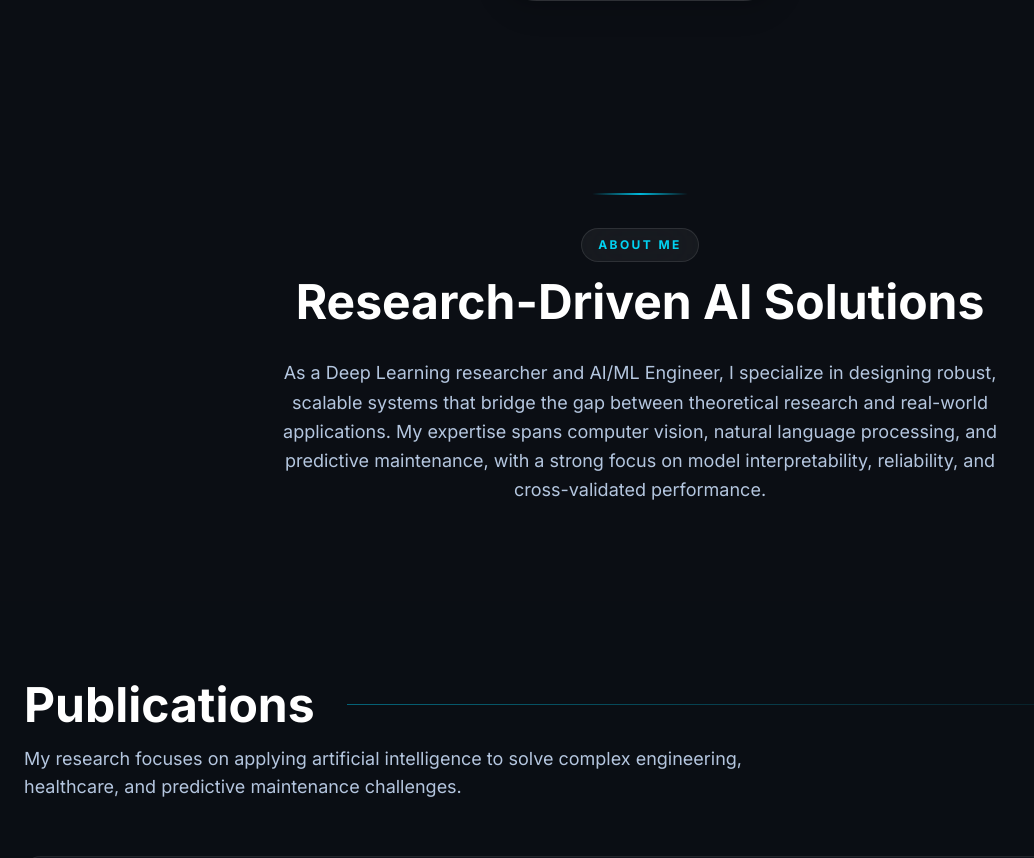
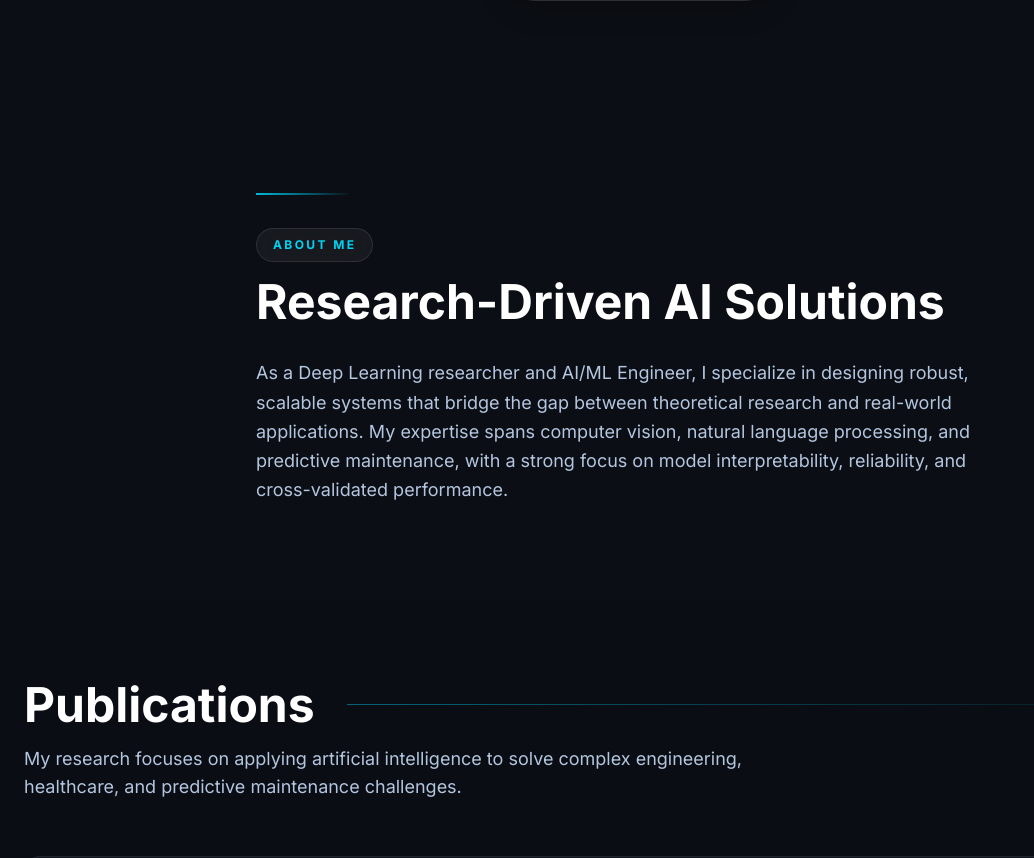
Before and after one commit to Priya67803/my-portfolio, a Next.js app: page / in a window 1280 px wide. Shown: the part 998-1856 px from the top of the page, without its empty margins (0-1034 px from the left). Built offline with nearby package versions, Linux system fonts and the light colour scheme.

Commit message:
updated layout

```diff
--- a/app/page.tsx
+++ b/app/page.tsx
@@ -238,16 +238,16 @@ export default function Portfolio() {
 
 
                     {/* Executive Summary */}
-                    <section id="about" className="min-h-[50vh] flex items-center justify-center overflow-hidden py-24">
+                    <section id="about" className="min-h-[50vh] flex items-center overflow-hidden py-24">
                         <motion.div
-                            className="max-w-4xl mx-auto px-6 text-center"
+                            className="max-w-4xl mx-auto px-6 text-left"
                             initial="hidden"
                             whileInView="visible"
                             viewport={{ once: true, margin: "-200px" }}
                             variants={slideInLeft}
                         >
                             <motion.div className="inline-block mb-6">
-                                <div className="w-24 h-[2px] bg-gradient-to-r from-transparent via-cyan-500 to-transparent mx-auto" />
+                                <div className="w-24 h-[2px] bg-gradient-to-r from-cyan-500 to-transparent" />
                             </motion.div>
                             <motion.div variants={fadeInUp} className="mb-4">
                                 <span className="inline-flex items-center gap-2 text-xs font-bold uppercase tracking-[0.2em] text-cyan-400 glass px-4 py-2 rounded-full border border-cyan-500/20">
@@ -257,7 +257,7 @@ export default function Portfolio() {
                             <h2 className="text-3xl md:text-5xl font-bold text-white mb-8">
                                 Research-Driven AI Solutions
                             </h2>
-                            <div className="text-muted-foreground text-base md:text-lg leading-relaxed max-w-3xl mx-auto text-center">
+                            <div className="text-muted-foreground text-base md:text-lg leading-relaxed max-w-3xl text-left">
                                 <p>
                                     As a Deep Learning researcher and AI/ML Engineer, I specialize in designing robust, scalable systems that bridge the gap between theoretical research and real-world applications. My expertise spans computer vision, natural language processing, and predictive maintenance, with a strong focus on model interpretability, reliability, and cross-validated performance.
                                 </p>
```
